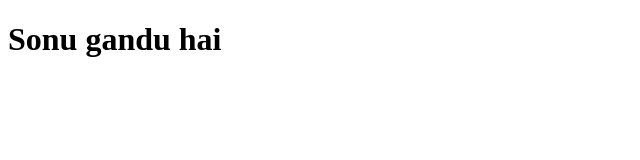
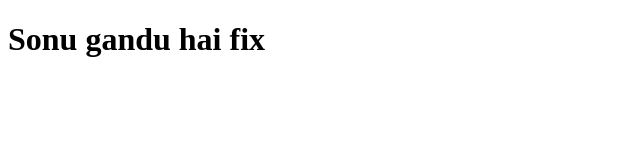
Before and after one commit to abjit122/gandusonu, a plain HTML site: page index.html in a window 1280 px wide. Shown: the full height of the page, 0-640 px from the left. Drawn offline with Linux system fonts and the light colour scheme.

Commit message:
Update index.html

```diff
--- a/index.html
+++ b/index.html
@@ -6,6 +6,6 @@
     <title>Document</title>
 </head>
 <body>
-    <h1>Sonu gandu hai</h1>
+    <h1>Sonu gandu hai fix</h1>
 </body>
 </html>
```
